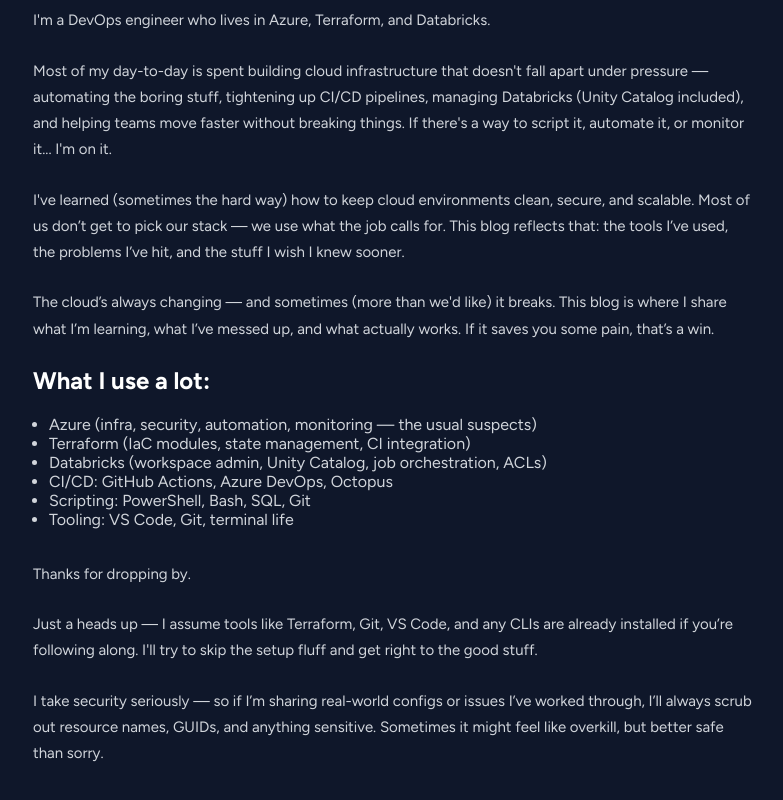
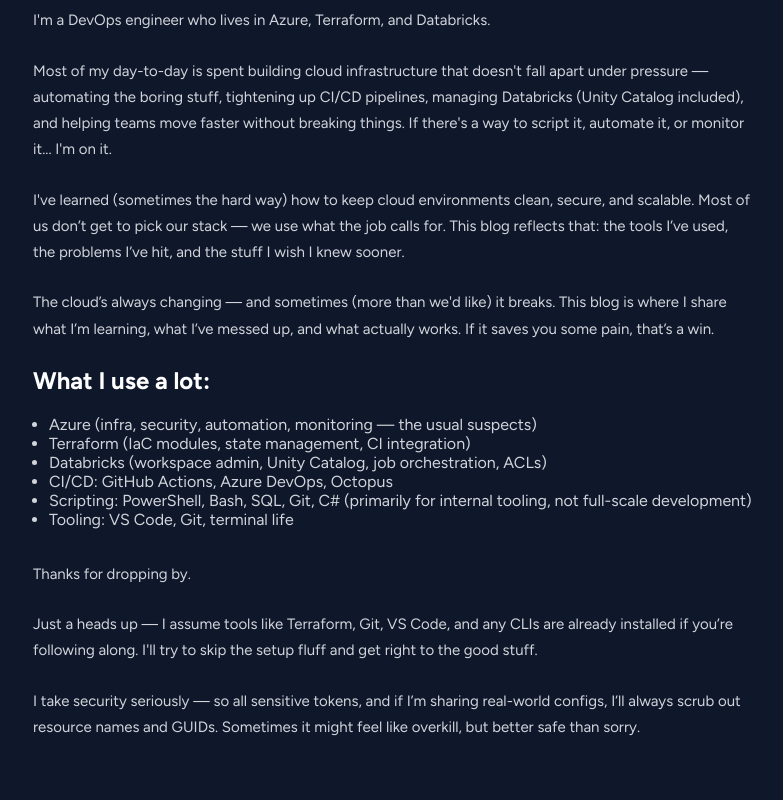
Before and after one commit to pruettmt/pages, a React (Vite) app: page / in a window 1280 px wide. Shown: the part 218-1018 px from the top of the page, without its empty margins (247-1030 px from the left). Built offline with nearby package versions, Linux system fonts and the light colour scheme.

Commit message:
made some changes

```diff
--- a/src/App.jsx
+++ b/src/App.jsx
@@ -24,13 +24,13 @@
         <li>Terraform (IaC modules, state management, CI integration)</li>
         <li>Databricks (workspace admin, Unity Catalog, job orchestration, ACLs)</li>
         <li>CI/CD: GitHub Actions, Azure DevOps, Octopus</li>
-        <li>Scripting: PowerShell, Bash, SQL, Git</li>
+        <li>Scripting: PowerShell, Bash, SQL, Git, C# (primarily for internal tooling, not full-scale development)</li>
         <li>Tooling: VS Code, Git, terminal life</li>
       </ul>
 
       <p>Thanks for dropping by.</p>
       <p>Just a heads up — I assume tools like Terraform, Git, VS Code, and any CLIs are already installed if you’re following along. I'll try to skip the setup fluff and get right to the good stuff.</p>
-      <p>I take security seriously — so if I’m sharing real-world configs or issues I’ve worked through, I’ll always scrub out resource names, GUIDs, and anything sensitive. Sometimes it might feel like overkill, but better safe than sorry.</p>
+      <p>I take security seriously — so all sensitive tokens, and if I’m sharing real-world configs, I’ll always scrub out resource names and GUIDs. Sometimes it might feel like overkill, but better safe than sorry.</p>
     </div>
   );
 }
```
